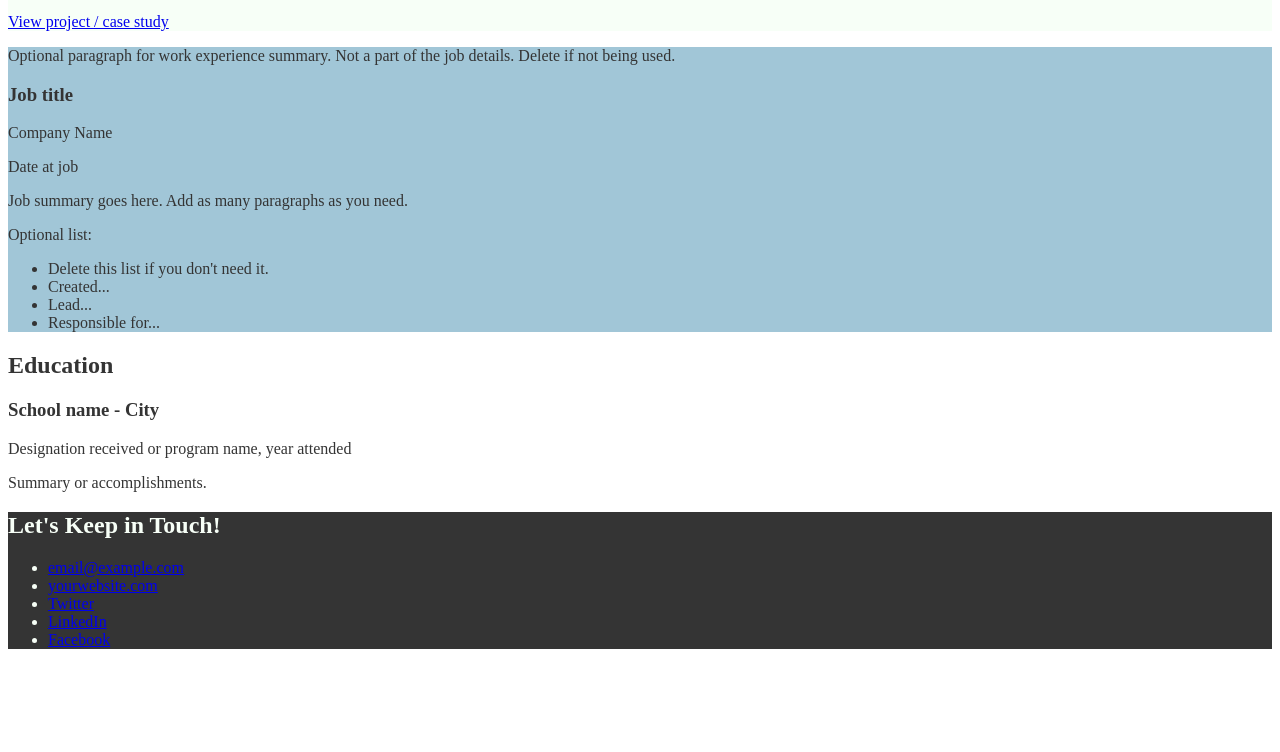
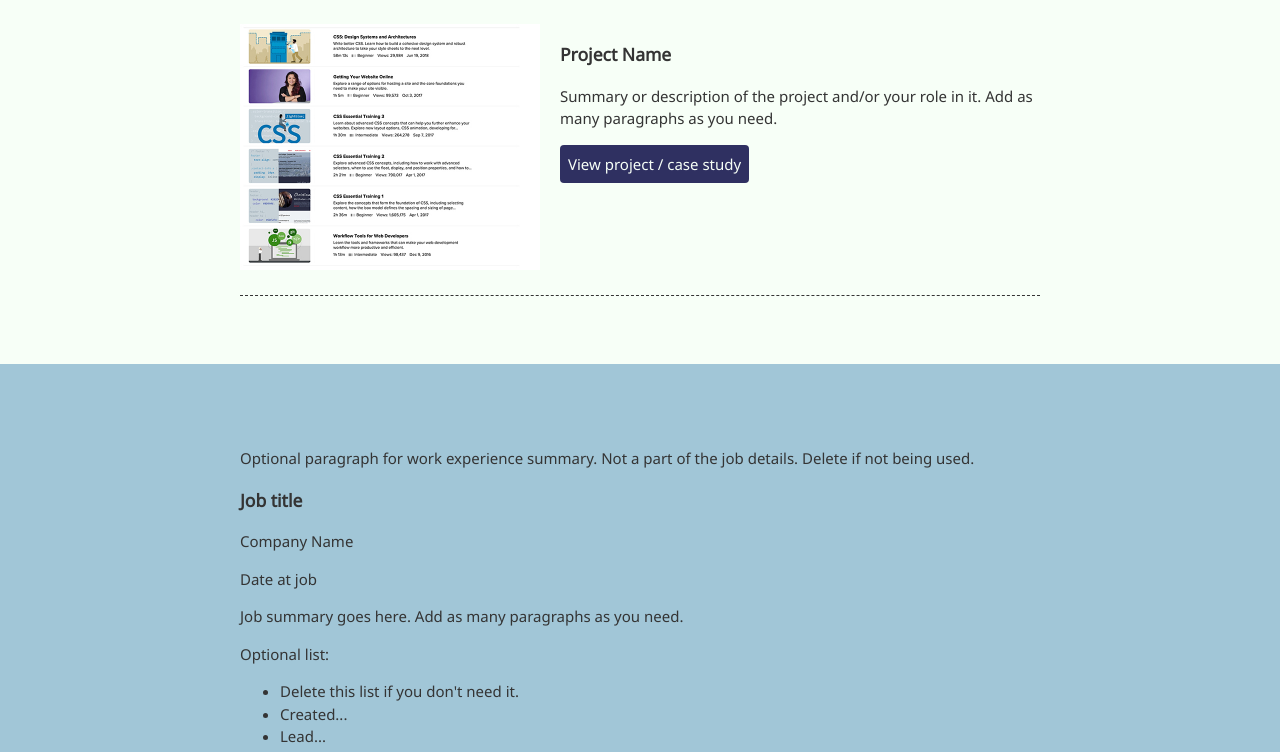
Before and after one commit to Maan17/CSS, a plain HTML site: page css-portfolio/index.html in a window 1280 px wide. Shown: the part 628-1380 px from the top of the page. Before the commit the page ends 1293 px from the top, so only its background shows below. Drawn offline with Linux system fonts and the light colour scheme.

Commit message:
Box-model,Typography,Layouts:Float & Position

```diff
--- a/css-portfolio/css/styles.css
+++ b/css-portfolio/css/styles.css
@@ -1,12 +1,45 @@
 /* Global Styles
 ------------------------------------------*/
+html{
+    box-sizing: border-box;
+}
+*, *:before, *:after{
+    box-sizing: inherit;
+}
 body{
     color:#343434;
+    margin: 0;
+    padding: 0;
+    font-family: 'Noto Sans', sans-serif;
+    font-size: 15px;
+    line-height: 1.5;
 }
 img{
     width: 300px;
 }
-
+a{
+    color:#FFF660;
+}
+a:hover{
+    text-decoration: none;
+}
+h1{
+    font-size: 100px;
+    line-height: 1;
+}
+h2{
+    font-size: 45px;
+}
+h1, h2{
+    font-family: 'Caveat', cursive;
+    font-weight: 400;
+    margin: 0;
+}
+.content-wrap{
+    width: 800px;
+    margin: 0 auto;
+    padding: 68px 0;
+}
 /* Profile
 ------------------------------------------*/
 header{
@@ -18,6 +51,29 @@ header{
 ------------------------------------------*/
 .projects{
     background:#F7FFF7;
+}
+.projects a{
+    color:#2F3061;
+}
+.projects .btn{
+    color: #F7FFF7;
+    background: #2F3061;
+    text-decoration: none;
+    padding: 8px;
+    border-radius: 4px;
+    display: inline-block;
+}
+.projects .btn:hover{
+    background: rgba(47,48,97,80%);
+}
+.project-item{
+    overflow: hidden;
+    border-bottom: 1px dashed #343434;
+    padding:25px 0;
+}
+.project-item img{
+    float: left;
+    margin-right: 20px;
 }
 
 /* Work-Experience
--- a/css-portfolio/index.html
+++ b/css-portfolio/index.html
@@ -4,36 +4,44 @@
     <meta charset="UTF-8">
     <meta name="viewport" content="width=device-width, initial-scale=1.0">
     <title></title>
+    <link rel="preconnect" href="https://fonts.gstatic.com">
+    <link href="https://fonts.googleapis.com/css2?family=Caveat:wght@500&family=Noto+Sans&display=swap" rel="stylesheet">
+    <link href="https://fonts.googleapis.com/css2?family=Caveat:wght@500&display=swap" rel="stylesheet">
     <link rel="stylesheet" href="css/styles.css">
   </head>
   <body>
     <main>
       <!-- ***********************  ABOUT / PROFILE  *********************** -->
       <header>
-        <h1>Your Name</h1>
+        <div class="content-wrap">
+          <h1>Maansi</h1>
           <h2>Job title or tagline</h2>
 
           <p>Add your profile copy here. Add more paragraphs or links as needed. Here is some dummy text: Lorem ipsum dolor sit amet, consectetur adipiscing elit. Praesent bibendum, diam ut gravida efficitur, risus neque scelerisque erat, ut rhoncus erat odio ac justo. Nunc scelerisque vestibulum augue, sit amet hendrerit ante.</p>
           <p>Add another paragraph if needed.</p>
+        </div>
       </header>
 
       <!-- ********************  PROJECTS / PORTFOLIO  ********************* -->
       <section class="projects">
+        <div class="content-wrap">
           <h2>Featured Projects</h2>
           <p>View selected projects below. More information can be found at <a href="http://christinatruong.com">christinatruong.com</a>.</p>
 
           <!-- Copy the whole <section> block to add more projects. -->
-        <section>
+          <section class="project-item">
+            <img src="images/project-courses.jpg" alt="description of image">
             <h3>Project Name</h3>
-          <img src="images/project-courses.jpg" alt="description of image">
             <p>Summary or description of the project and/or your role in it. Add as many paragraphs as you need.</p>
-          <a href="#" target="_blank">View project / case study</a>
+            <a class="btn" href="#" target="_blank">View project / case study</a>
           </section>
+        </div>
         <!-- End of Project block. -->
       </section>
 
       <!-- ***********************  WORK EXPERIENCE  *********************** -->
       <section class="work-experience"</h2>
+        <div class="content-wrap">
           <p>Optional paragraph for work experience summary. Not a part of the job details. Delete if not being used.</p>
 
           <!-- Copy this whole <section> block to add more jobs. -->
@@ -50,27 +58,29 @@
               <li>Responsible for...</li>
             </ul>
           </section>
+        </div>
         <!-- End of Job block. -->
       </section>
 
       <!-- ******************  EDUCATION & CERTIFICATIONS ****************** -->
       <section class="education">
+        <div class="content-wrap">
           <h2>Education</h2>
-
           <!-- Copy this whole <section> block to add more schools. -->
           <section>
             <h3>School name - City</h3>
             <p>Designation received or program name, year attended</p>
             <p>Summary or accomplishments.</p>
           </section>
+        </div>
         <!-- End of School block. -->
       </section>
 
       <!-- *****************  CONTACT INFO / SOCIAL MEDIA  ***************** -->
       <footer>
+        <div class="content-wrap">
           <h2>Let's Keep in Touch!</h2>
-
-        <!-- Social media and contact links. Add or remove any networks. -->
+          <!-- Social media an</div>d contact links. Add or remove any networks. -->
           <ul>
             <li><a href="mailto:email@example.com">email@example.com</a></li>
             <li><a href="http://yourwebsite.com" target="_blank">yourwebsite.com</a></li>
@@ -78,6 +88,7 @@
             <li><a href="#" target="_blank">LinkedIn</a></li>
             <li><a href="#" target="_blank">Facebook</a></li>
           </ul>
+        </div>
       </footer>
     </main>
   </body>
```
Also changed, not shown: 1 other file. Lines whose indentation alone changed are shown as unchanged.
